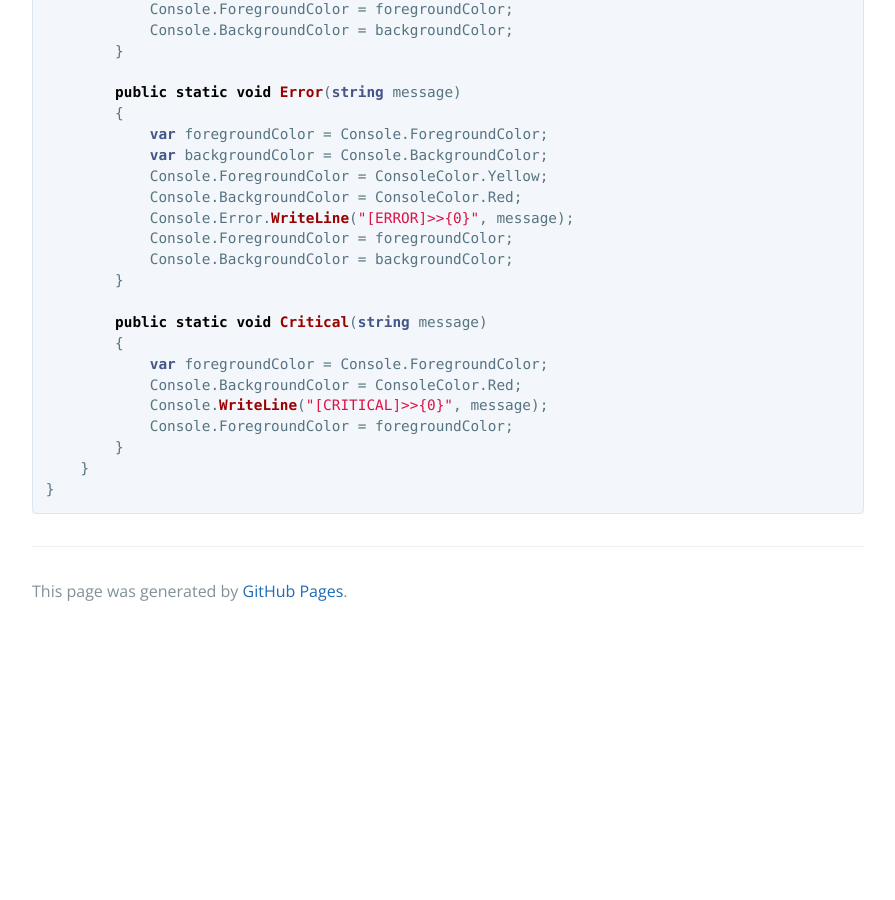
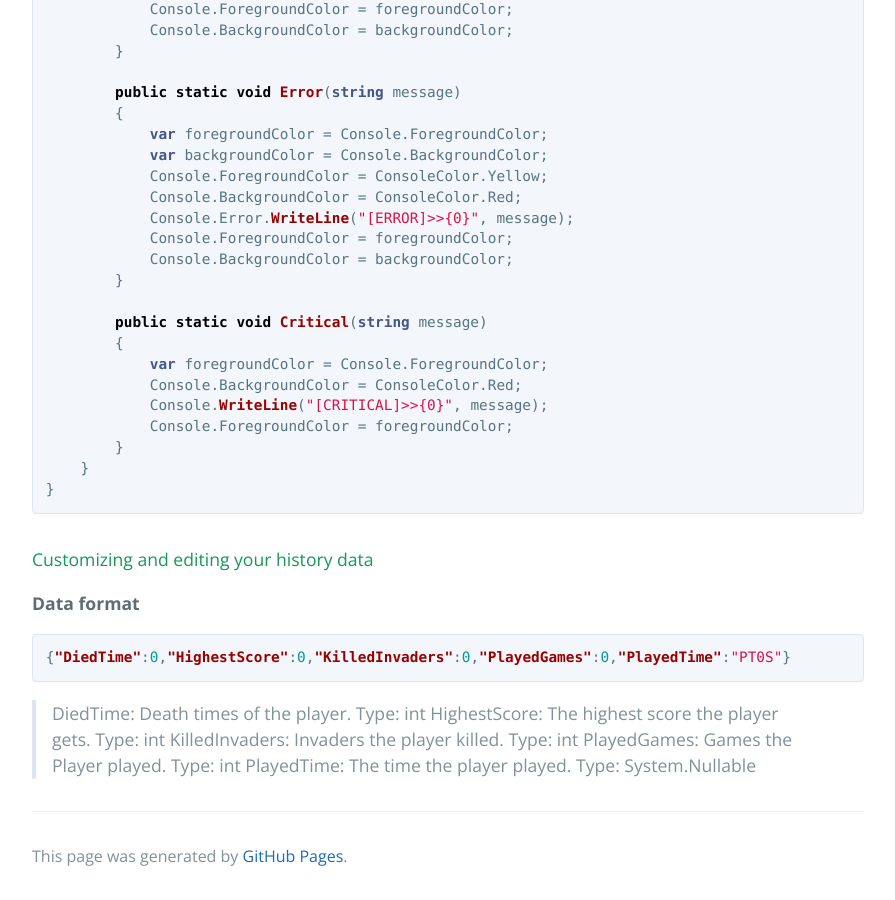
Before and after one commit to CSharperMantle/CSharperMantle.github.io, a Jekyll site: the page built from index.md, in a window 1280 px wide and 900 px high, scrolled down 3283 px. Shown: the whole window, without its empty margins (192-1087 px from the left). Built offline with Jekyll 4.4.1, drawn with Linux system fonts in a browser that asks for light colours; our own code applies the rules of GitHub Pages for plain Markdown files; before the commit the page ends 3918 px from its top, so only the background shows below that.

Commit message:
Updated index

````diff
--- a/index.md
+++ b/index.md
@@ -136,3 +136,14 @@ namespace Invaders.Wpf.Commons
     }
 }
 ```
+
+#### Customizing and editing your history data
+**Data format**
+```json
+{"DiedTime":0,"HighestScore":0,"KilledInvaders":0,"PlayedGames":0,"PlayedTime":"PT0S"}
+```
+> DiedTime: Death times of the player. Type: int
+> HighestScore: The highest score the player gets. Type: int
+> KilledInvaders: Invaders the player killed. Type: int
+> PlayedGames: Games the Player played. Type: int
+> PlayedTime: The time the player played. Type: System.Nullable<System.TimeSpan>
````
